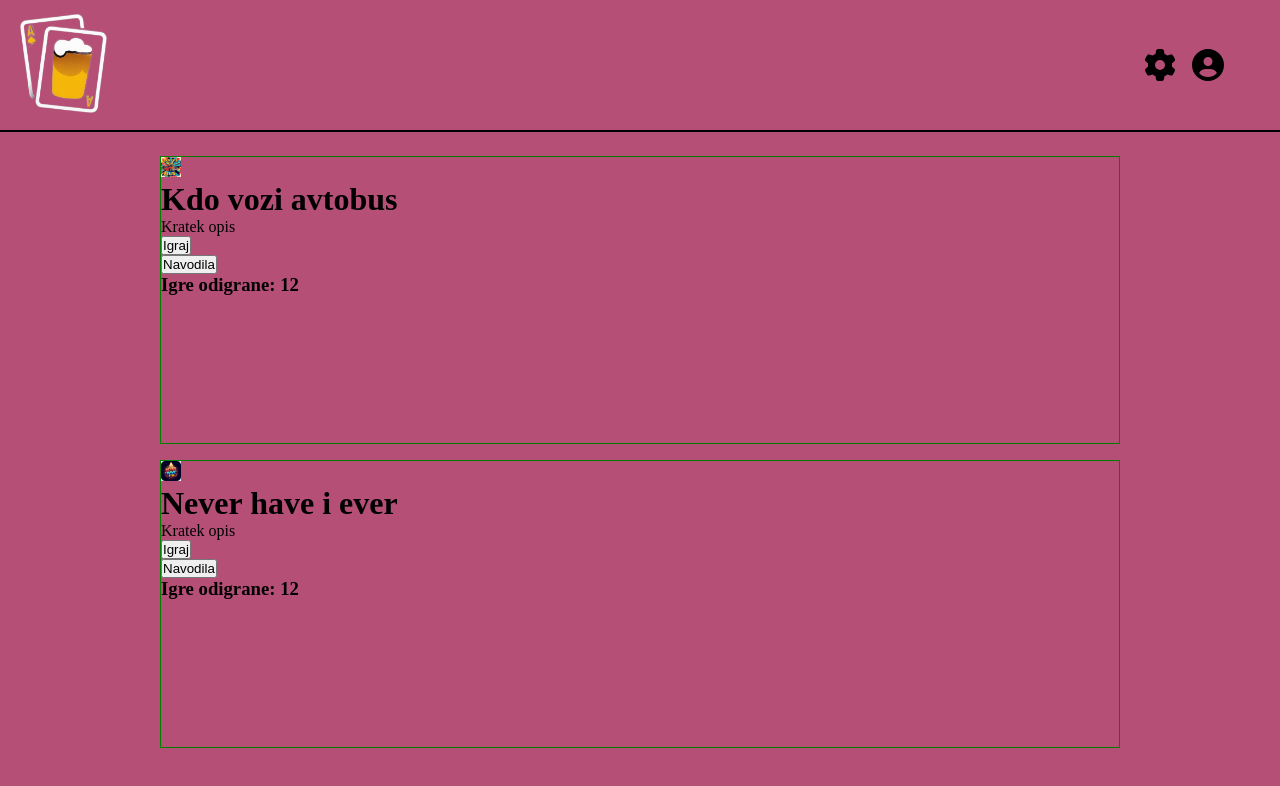
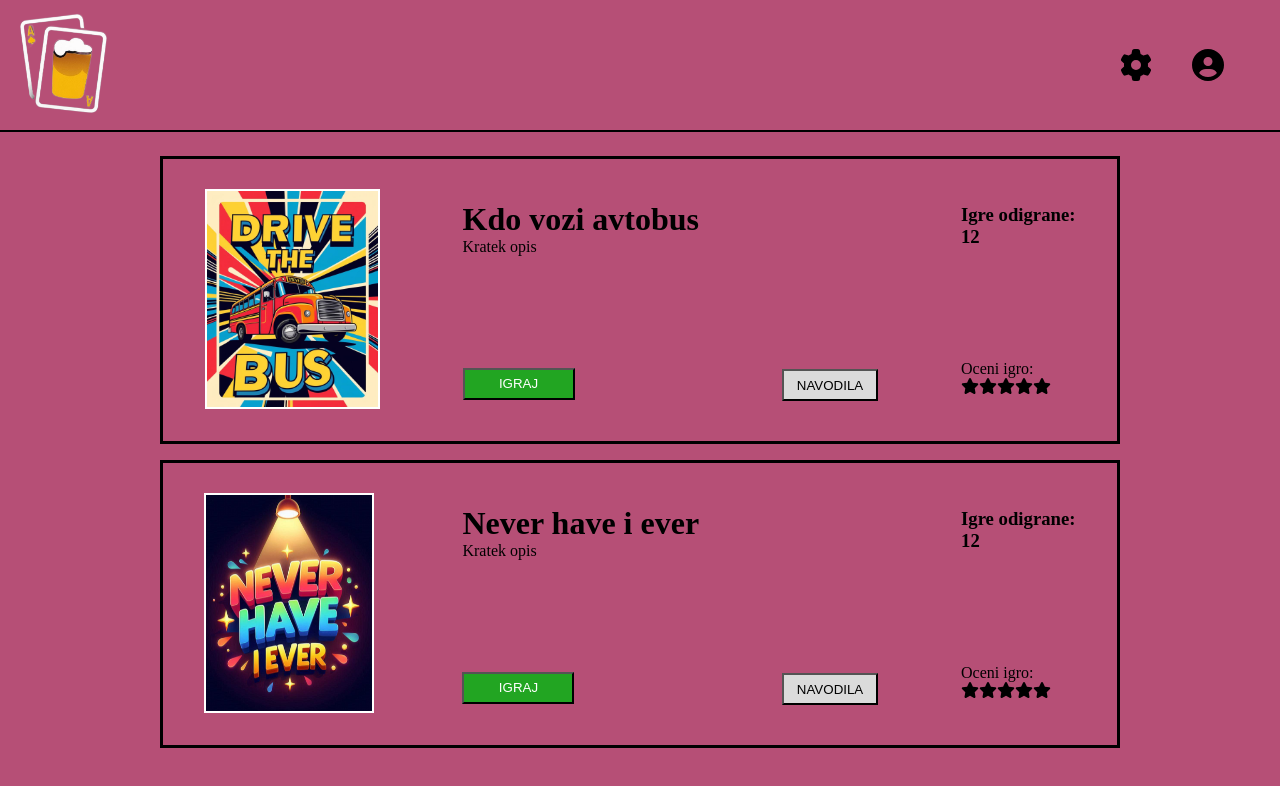
Before and after one commit to terga17/party-igre, an Angular app in the folder Frontend/PartyGamesWebHub/: page /hub in a window 1280 px wide. Shown: the top 786 px of the page. Built offline with nearby package versions, Linux system fonts and the light colour scheme.

Commit message:
Hub page struktura, postavitev, style (brez funkc.)

```diff
--- a/Frontend/PartyGamesWebHub/src/app/Pages/hub-page/hub-page.component.css
+++ b/Frontend/PartyGamesWebHub/src/app/Pages/hub-page/hub-page.component.css
@@ -19,7 +19,12 @@
 .navbar ul {
   list-style: none;
   display: flex;
-  gap: 1rem;
+  gap: 2.5rem;
+}
+
+fa-icon:hover {
+  color: white;
+  cursor: pointer;
 }
 
 .game-section {
@@ -31,9 +36,64 @@
 }
 
 .game-container {
+  display: flex;
+  flex-direction: row;
+  justify-content: space-around;
+  align-items: center;
   width: 60rem;
   height: 18rem;
-  border: 1px solid green;
+  border: 3px solid black;
+}
+
+.img-container {
+  width: 175px;
+  height: 222px;
+}
+
+.img-container img {
+  border: 2px solid white;
+}
+
+.desc-n-play {
+  display: flex;
+  flex-direction: column;
+  gap: 7rem;
+}
+
+.how-btn {
+  align-self: flex-end;
+  padding-bottom: 2.5rem;
+}
+
+.desc-n-play button {
+  color: white;
+  text-transform: uppercase;
+  width: 7rem;
+  height: 2rem;
+  background-color: rgb(34, 165, 34);
+}
+
+.desc-n-play button:hover {
+  cursor: pointer;
+  border: 2px solid white;
+}
+
+.how-btn button:hover {
+  cursor: pointer;
+  border: 3px solid black;
+}
+
+.how-btn button {
+  color: black;
+  text-transform: uppercase;
+  width: 6rem;
+  height: 2rem;
+  background-color: rgb(219, 219, 219);
+}
+.stats {
+  display: flex;
+  flex-direction: column;
+  gap: 7rem;
 }
 
 /* * {
--- a/Frontend/PartyGamesWebHub/src/app/Pages/hub-page/hub-page.component.html
+++ b/Frontend/PartyGamesWebHub/src/app/Pages/hub-page/hub-page.component.html
@@ -22,20 +22,30 @@
         <img
           src="/assets/Images/dtb.jpg"
           alt="bus"
-          height="20px"
-          width="20px"
+          height="220px"
+          width="175px"
         />
       </div>
       <div class="desc-n-play">
-        <h1>Kdo vozi avtobus</h1>
-        <p>Kratek opis</p>
+        <div class="opis">
+          <h1>Kdo vozi avtobus</h1>
+          <p>Kratek opis</p>
+        </div>
         <button>Igraj</button>
       </div>
       <div class="how-btn">
         <button>Navodila</button>
       </div>
       <div class="stats">
-        <h3>Igre odigrane: 12</h3>
+        <h3>Igre odigrane: <br />12</h3>
+        <div class="rating">
+          <p>Oceni igro:</p>
+          <fa-icon [icon]="['fas', 'star']"></fa-icon>
+          <fa-icon [icon]="['fas', 'star']"></fa-icon>
+          <fa-icon [icon]="['fas', 'star']"></fa-icon>
+          <fa-icon [icon]="['fas', 'star']"></fa-icon>
+          <fa-icon [icon]="['fas', 'star']"></fa-icon>
+        </div>
       </div>
     </div>
     <div class="game-container">
@@ -43,20 +53,30 @@
         <img
           src="/assets/Images/neverhave.png"
           alt="everhave"
-          height="20px"
-          width="20px"
+          height="220px"
+          width="170px"
         />
       </div>
       <div class="desc-n-play">
-        <h1>Never have i ever</h1>
-        <p>Kratek opis</p>
+        <div class="opis">
+          <h1>Never have i ever</h1>
+          <p>Kratek opis</p>
+        </div>
         <button>Igraj</button>
       </div>
       <div class="how-btn">
         <button>Navodila</button>
       </div>
       <div class="stats">
-        <h3>Igre odigrane: 12</h3>
+        <h3>Igre odigrane: <br />12</h3>
+        <div class="rating">
+          <p>Oceni igro:</p>
+          <fa-icon [icon]="['fas', 'star']"></fa-icon>
+          <fa-icon [icon]="['fas', 'star']"></fa-icon>
+          <fa-icon [icon]="['fas', 'star']"></fa-icon>
+          <fa-icon [icon]="['fas', 'star']"></fa-icon>
+          <fa-icon [icon]="['fas', 'star']"></fa-icon>
+        </div>
       </div>
     </div>
   </div>
```
Also changed, not shown: Frontend/PartyGamesWebHub/src/assets/Images/neverhave.png.
